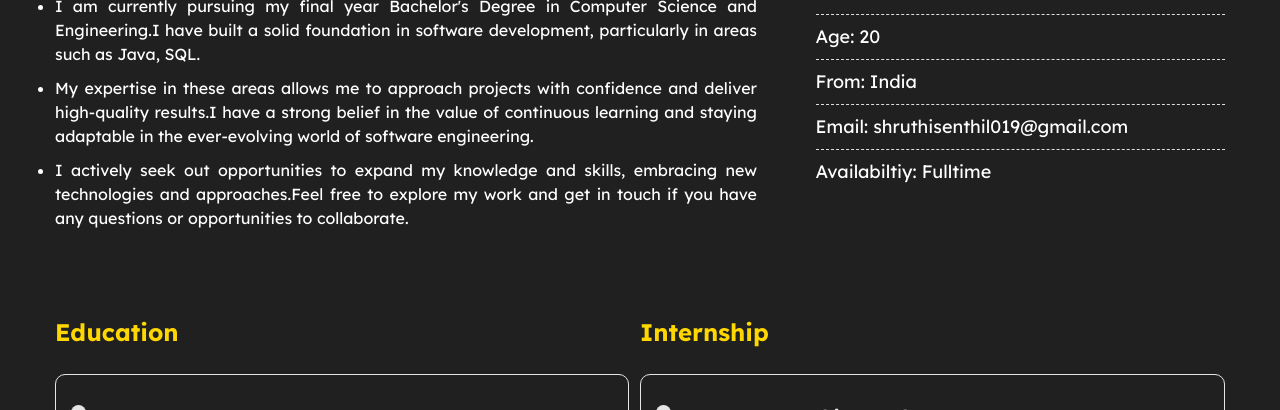
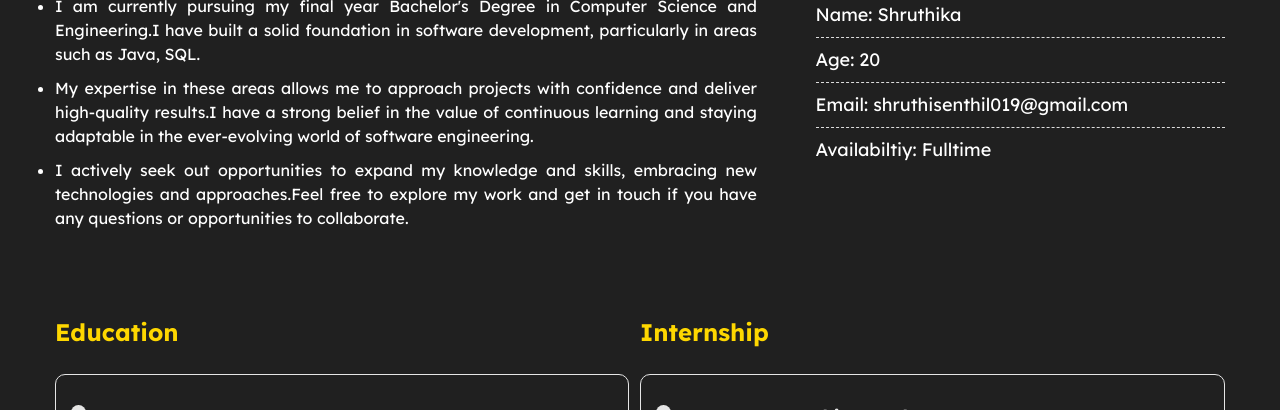
Before and after one commit to shruthikasenthil/Portfolio, a plain HTML site: page index.html in a window 1280 px wide. Shown: the part 690-1100 px from the top of the page. Drawn offline with nearby package versions, Linux system fonts and the light colour scheme.

Commit message:
Update index.html

```diff
--- a/index.html
+++ b/index.html
@@ -82,7 +82,6 @@
                     <ul>
                         <li>Name: Shruthika</li>
                         <li>Age: 20</li>
-                        <li>From: India</li>
                         <li>Email: shruthisenthil019@gmail.com</li>
                         <li>Availabiltiy: Fulltime</li>
                     </ul>
```
